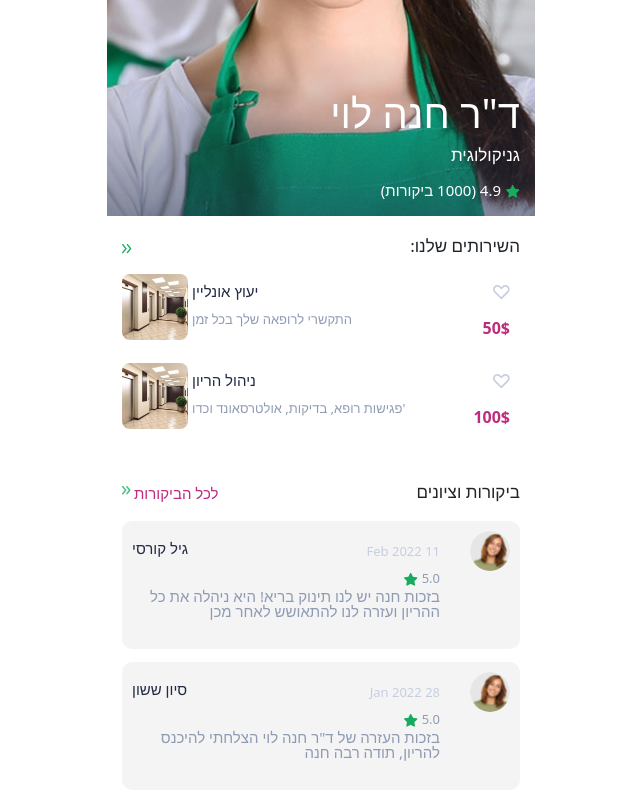
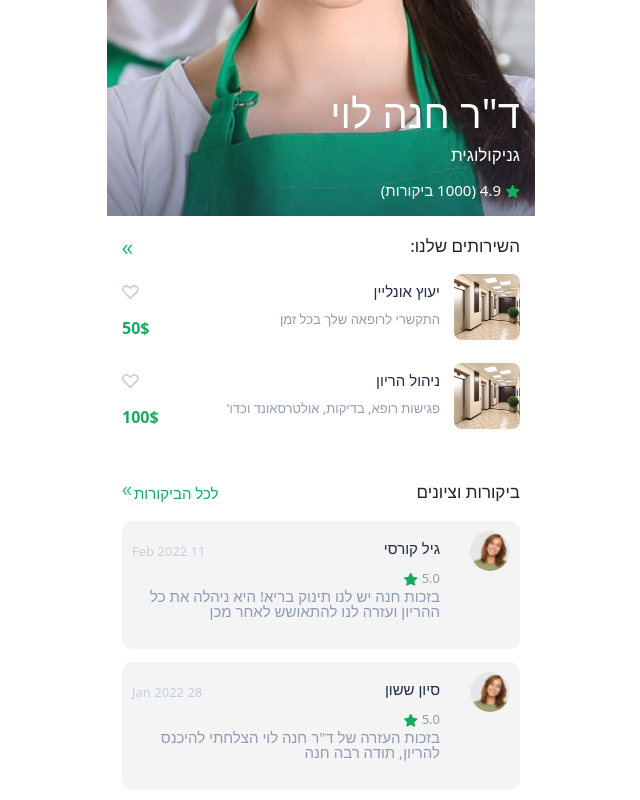
Before and after one commit to binyaalex/home, a React (Create React App) app: page /aboutspesialist in a window 1280 px wide. Shown: the part 412-1212 px from the top of the page, without its empty margins (319-959 px from the left). Built offline with nearby package versions, Linux system fonts and the light colour scheme.

Commit message:
make aboutspesialist page still need to put content

```diff
--- a/src/components/aboutSpesialist/AboutSpesialist.css
+++ b/src/components/aboutSpesialist/AboutSpesialist.css
@@ -296,7 +296,7 @@ p .fa-envelope {
 }
 .review_rating_sec .review_heading a {
   font-size: 15px;
-  color: #bf2c7d !important;
+  color: var(--green) !important;
   font-weight: 400;
 }
 .review_rating_sec .review_heading a img {
@@ -305,6 +305,7 @@ p .fa-envelope {
   transition: all 0.5s ease;
   width: 9px;
   height: 9px;
+	transform: rotate(180deg);
 }
 .review_rating_sec .d-flex {
   display: flex;
--- a/src/components/aboutSpesialist/AboutSpesialist.js
+++ b/src/components/aboutSpesialist/AboutSpesialist.js
@@ -47,7 +47,7 @@ const AboutSpesialist = () => {
                 <div className="service_box_area">
                   <div className="service_box rating_box">
                     <div className="box_con review_box">
-                      <div className="box_heading d-flex align-center justify-between row-reverse">
+                      <div className="box_heading d-flex align-center justify-between row-r">
                         <span>11 Feb 2022</span>
                         <h4>גיל קורסי</h4>
                       </div>
@@ -67,7 +67,7 @@ const AboutSpesialist = () => {
                   </div>
                   <div className="service_box rating_box">
                     <div className="box_con review_box">
-                      <div className="box_heading d-flex align-center justify-between row-reverse">
+                      <div className="box_heading d-flex align-center justify-between row-r">
                         <span>28 Jan 2022</span>
                         <h4>סיון ששון</h4>
                       </div>
--- a/src/components/repeats/serviceList/ServiceList.css
+++ b/src/components/repeats/serviceList/ServiceList.css
@@ -9,7 +9,7 @@
 .service_box .box_con{margin-right: 10px;width: calc(100% - 80px);padding:8px 0 20px;border-bottom: 1px solid #ebebeb;}
 .box_con h4{font-size: 15px;font-weight: 300;color:#222B45}
 .box_con p{font-size: 13px;margin: 0;font-weight: 400;color:#8F9BB3; line-height: 1;}
-.box_con span{font-size: 16px;color: #BF2C7D;font-weight: 600; margin-top: 3px;}
+.box_con span{font-size: 16px;color: var(--green);font-weight: 600; margin-top: 3px;}
 
 
 .service_list_sec .justify-between{justify-content: space-between;}
--- a/src/components/repeats/serviceList/ServiceList.js
+++ b/src/components/repeats/serviceList/ServiceList.js
@@ -28,7 +28,7 @@ const ServiceList = () => {
   return (
     <div className="service_list_sec">
       <div className="container">
-        <div className="doctors_area">
+        <div className="doctors_area services_area">
           <ServiceListHeader text='השירותים שלנו:' link='#' />
           <div className="service_box_area">
             {
--- a/src/components/repeats/serviceList/ServiceListHeader.css
+++ b/src/components/repeats/serviceList/ServiceListHeader.css
@@ -1,4 +1,12 @@
 #serviceListHeader a img {
 	max-width: unset;
-	rotate: 180;
+	transform: rotate(180deg);
 }
+
+.services_area .service_box_area {
+	direction: rtl;
+}
+
+.service_box_area .row-r {
+	flex-direction: row-reverse;
+}
```
